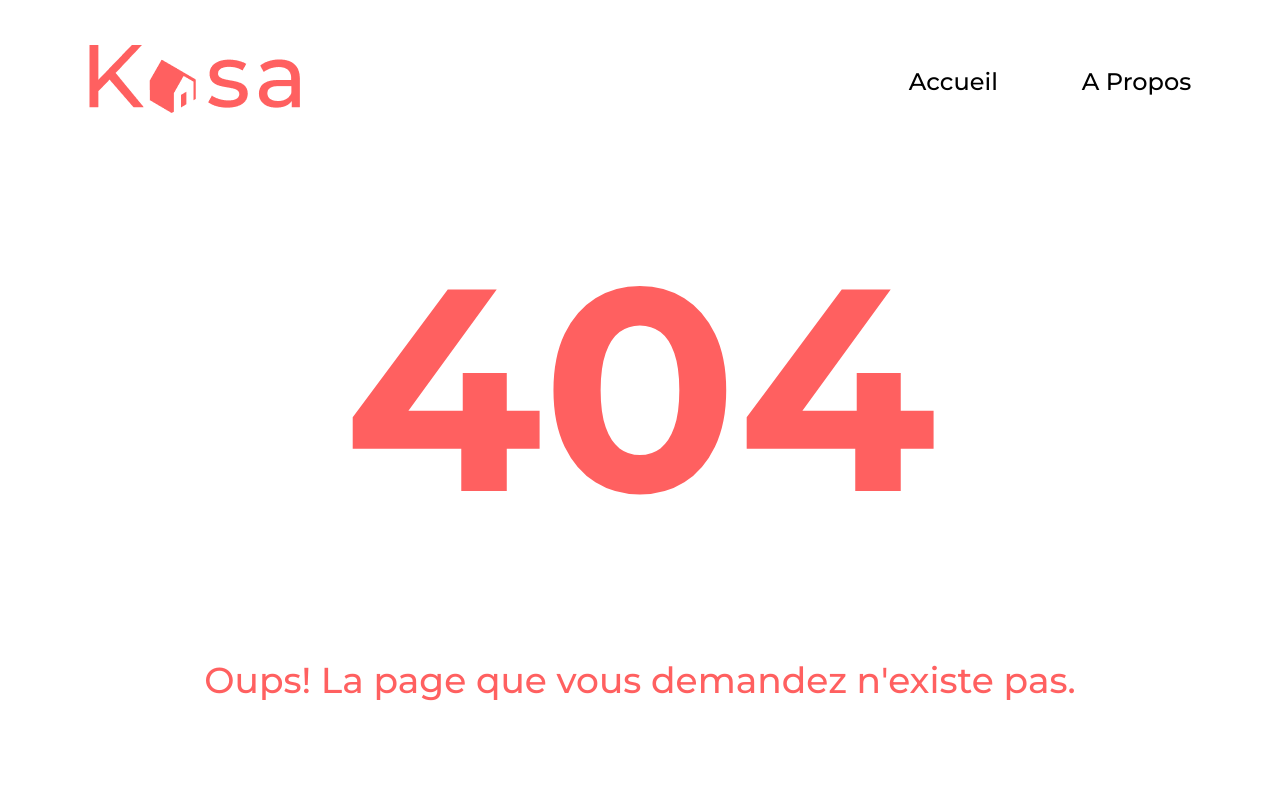
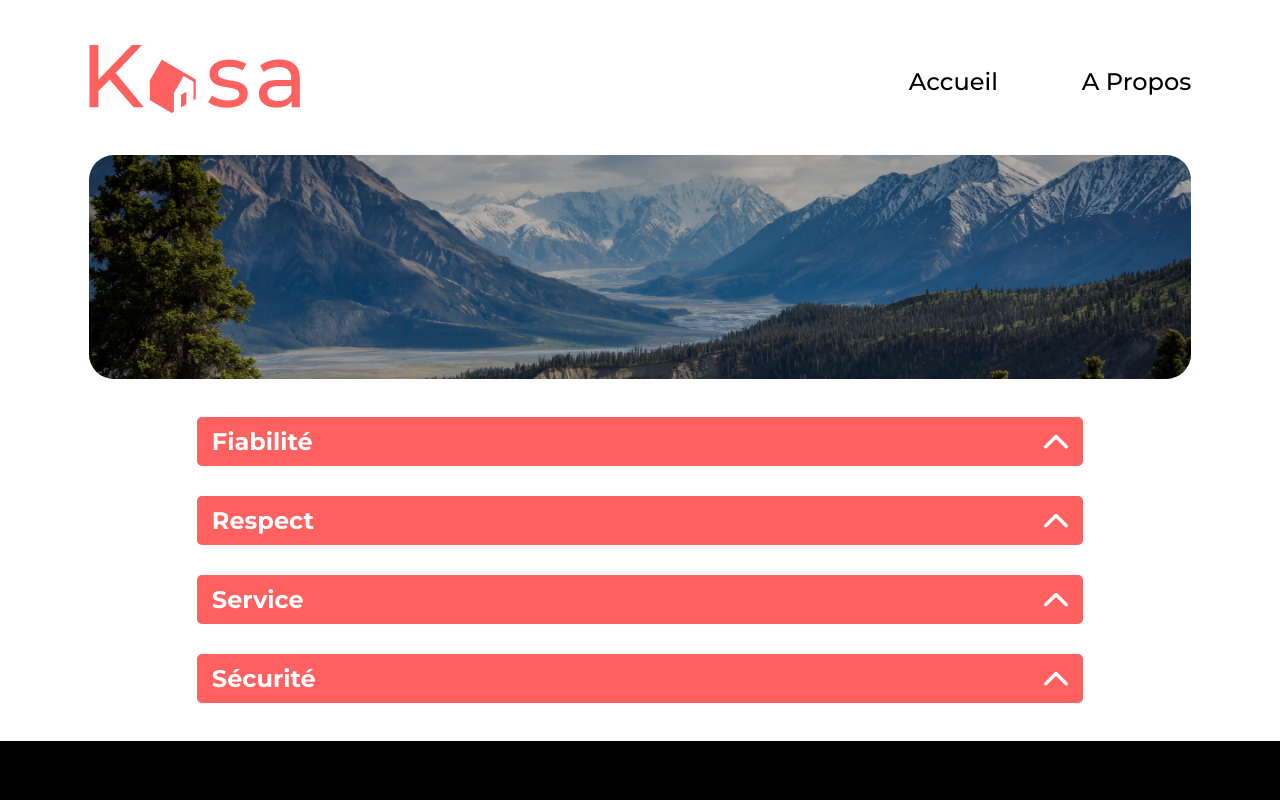
Before and after one commit to LPHoekstra/kasa, a React (Create React App) app: page /a-propos in a window 1280 px wide. Before the commit this address had no page. Shown: the top 800 px of the page. Built offline with nearby package versions, Linux system fonts and the light colour scheme.

Commit message:
about page desktop

```diff
--- a/src/components/Dropdown/index.jsx
+++ b/src/components/Dropdown/index.jsx
@@ -14,9 +14,10 @@ function Dropdown({ title, children }) {
 
     return (
         <div className="dropdown">
-            <div className="dropdown__bar" onClick={() => setIsOpen(!isOpen)}>
+            <div className="dropdown__bar">
                 <h2 className="dropdown__title">{title}</h2>
                 <img src={arrowDropdown} alt="déroulement du menu"
+                    onClick={() => setIsOpen(!isOpen)}
                     className={`dropdown__arrow ${isOpen ? "dropdown__arrow--active" : ""}`} />
             </div>
             <div className={`dropdown__content ${isOpen ? "" : "dropdown__content--hidden"}`}
--- a/src/components/Dropdown/index.scss
+++ b/src/components/Dropdown/index.scss
@@ -7,18 +7,14 @@
     overflow: hidden;
 
     &__bar {
-        @include flex();
-        justify-content: space-between;
+        @include flex ($justify: space-between);
         background-color: $main-color;
-        border-radius: 0.625em;
-        padding: 0.625em 1.25em 0.625em 0.625em;
-        cursor: pointer;
+        border-radius: 0.313em;
     }
 
     &__title {
         font-weight: 700;
         color: #fff;
-        font-size: 1.125em;
     }
 
     &__content {
@@ -49,6 +45,7 @@
 
     &__arrow {
         transition: transform 300ms ease-out;
+        cursor: pointer;
 
         &--active {
             transform: rotate(-180deg);
--- a/src/components/Header/index.jsx
+++ b/src/components/Header/index.jsx
@@ -11,7 +11,7 @@ function Header() {
                 </Link>
                 <nav>
                     <Link to="/" className="header__link">Accueil</Link>
-                    <Link to="" className="header__link">A Propos</Link>
+                    <Link to="/a-propos" className="header__link">A Propos</Link>
                 </nav>
             </div>
         </header>
--- a/src/index.jsx
+++ b/src/index.jsx
@@ -6,6 +6,7 @@ import Header from "./components/Header"
 import Footer from "./components/Footer"
 import Error from "./components/Error"
 import Home from "./pages/Home"
+import About from "./pages/About"
 import Lodging from "./pages/Lodging"
 
 const root = ReactDOM.createRoot(document.getElementById('root'));
@@ -15,6 +16,7 @@ root.render(
       <Header />
       <Routes>
         <Route path="/" element={<Home />} />
+        <Route path="/a-propos" element={<About />} />
         <Route path="*" element={<Error />} />
         <Route path="/logement/:id" element={<Lodging />} />
       </Routes>
--- /dev/null
+++ b/src/pages/About/index.jsx
@@ -0,0 +1,51 @@
+import "./index.scss"
+import mainImg from "../../assets/background-image-about.png"
+import Dropdown from "../../components/Dropdown"
+
+function About() {
+    return (
+        <main>
+            <section className="about-section">
+                <div className="about-section__img-container">
+                    <img src={mainImg} alt="test" className="about-section__img" />
+                </div>
+                <div className="dropdown-container">
+                    <Dropdown title="Fiabilité">
+                        <p>
+                            Les annonces postées sur Kasa garantissent une fiabilité totale.
+                            Les photos sont conformes aux logements,
+                            et toutes les informations sont régulièrement vérifiées par nos équipes.
+                        </p>
+                    </Dropdown >
+                    <Dropdown title="Respect">
+                        <p>
+                            La bienveillance fait partie des valeurs fondatrices de Kasa.
+                            Tout comportement discriminatoire ou de perturbation du voisinage
+                            entraînera une exclusion de notre plateforme.
+                        </p>
+                    </Dropdown>
+                    <Dropdown title="Service">
+                        <p>
+                            La qualité du service est au coeur de notre engagement chez Kasa.
+                            Nous veillons à ce que chaque interaction,
+                            que ce soit avec nos hôtes ou nos locataires,
+                            soit empreinte de respect et de bienveillance.
+                        </p>
+                    </Dropdown>
+                    <Dropdown title="Sécurité">
+                        <p>
+                            La sécurité est la priorité de Kasa.
+                            Aussi bien pour nos hôtes que pour les voyageurs,
+                            chaque logement correspond aux critères de sécurité établis par nos services.
+                            En laissant une note aussi bien à l'hôte qu'au locataire,
+                            cela permet à nos équipes de vérifier que les standards sont bien respectés.
+                            Nous organisons également des ateliers sur la sécurité domestique pour nos hôtes.
+                        </p>
+                    </Dropdown>
+                </div>
+            </section>
+        </main>
+    )
+}
+
+export default About
--- /dev/null
+++ b/src/pages/About/index.scss
@@ -0,0 +1,48 @@
+.about-section {
+    max-width: 1240px;
+    margin: 2.375em auto;
+
+    &__img-container {
+        position: relative;
+        height: 14em;
+        width: 100%;
+
+        &::after {
+            content: "";
+            position: absolute;
+            top: 0;
+            left: 0;
+            width: 100%;
+            height: 100%;
+            border-radius: 1.563em;
+            background-color: rgba($color: #000000, $alpha: 0.30)
+        }
+    }
+
+    &__img {
+        height: 100%;
+        width: 100%;
+        border-radius: 1.563em;
+        object-fit: cover;
+    }
+
+    // specifique size to the About page
+    .dropdown {
+        &__bar {
+            padding: 0.625em 0.938em;
+        }
+
+        &__title {
+            font-size: 1.5em;
+        }
+    }
+}
+
+.dropdown-container {
+    margin: 0 6.75em;
+    padding-top: 0.5em;
+
+    &>div {
+        margin-top: 1.875em;
+    }
+}
--- a/src/pages/Lodging/index.scss
+++ b/src/pages/Lodging/index.scss
@@ -5,6 +5,17 @@
     @include max-width();
     margin-top: 3.125em;
     margin-bottom: 3.125em;
+
+    // specifique size to the lodging page
+    .dropdown {
+        &__bar {
+            padding: 0.625em 1.25em 0.625em 0.625em;
+        }
+
+        &__title {
+            font-size: 1.125em;
+        }
+    }
 }
 
 .carousel {
```
Also changed, not shown: src/assets/background-image-about.png (added).
